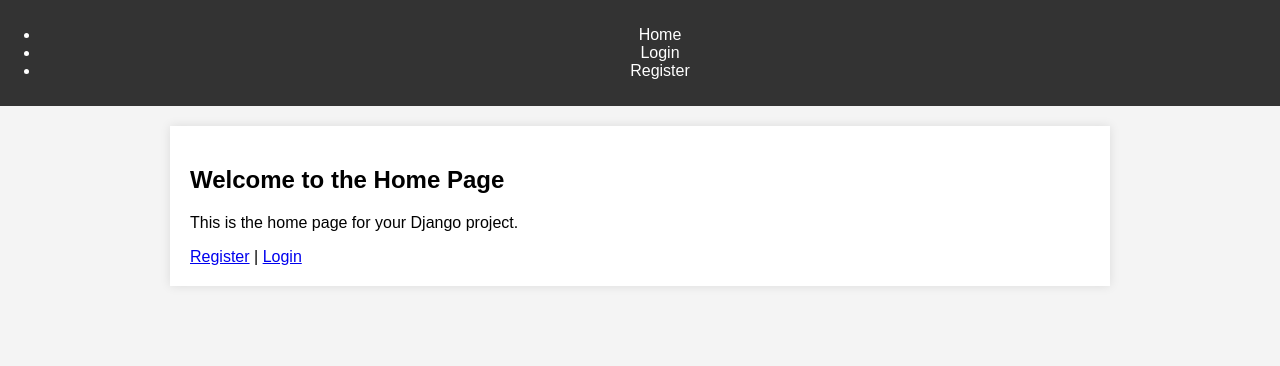
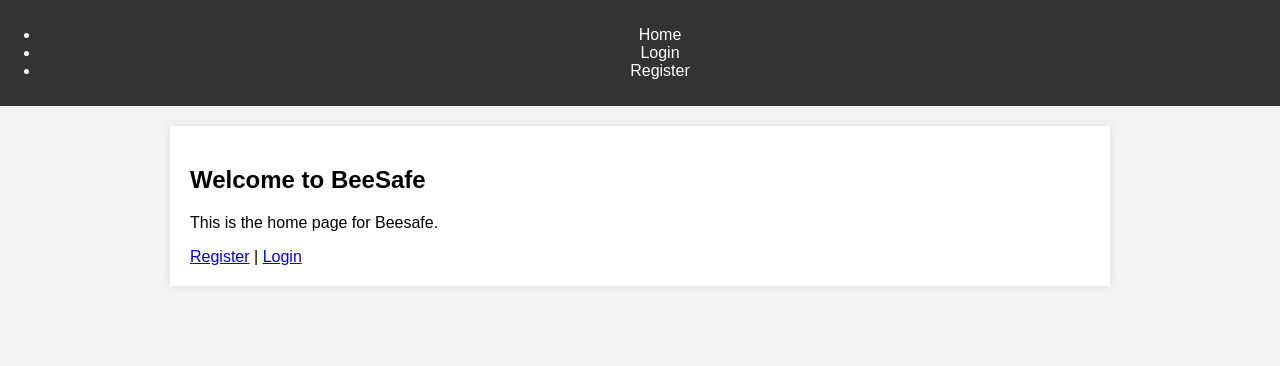
Before and after one commit to dsinha12345/Software_passord_manager, a Django app: template password/users/templates/users/home.html in a window 1280 px wide. Shown: the top 366 px of the page. Run offline with Django 3.2, Linux system fonts and the light colour scheme; the template is opened without the code that fills it, so the values that code supplies are empty.

Commit message:
update the homepage

```diff
--- a/password-test/users/templates/users/home.html
+++ b/password-test/users/templates/users/home.html
@@ -1,7 +1,7 @@
 <!-- users/templates/users/home.html -->
 {% extends "base_generic.html" %}
 {% block content %}
-  <h2>Welcome to the Home Page</h2>
-  <p>This is the home page for your Django project.</p>
+  <h2>Welcome to BeeSafe</h2>
+  <p>This is the home page for Beesafe.</p>
   <a href="{% url 'register' %}">Register</a> | <a href="{% url 'login' %}">Login</a>
 {% endblock %}
```
